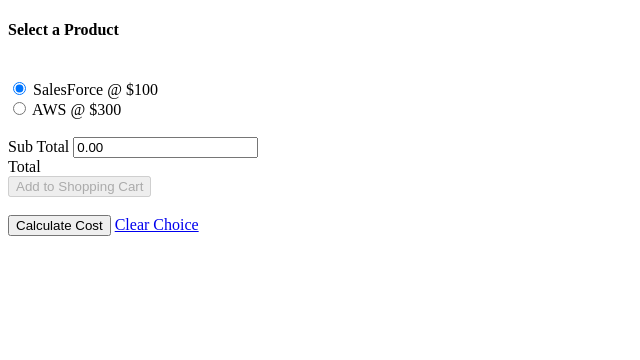
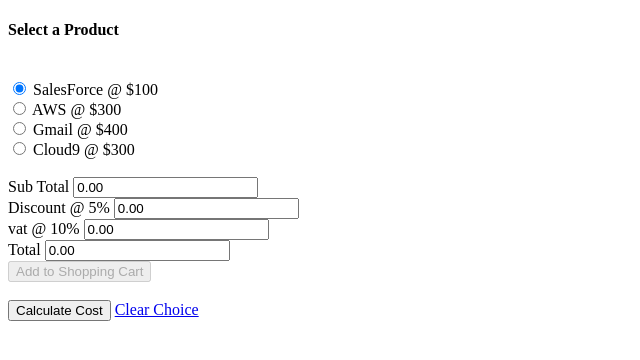
Before and after one commit to gabii0515/IS1113117722461, a PHP site: page /ebusiness/Ebus1.php in a window 1280 px wide. Shown: the top 360 px of the page, without its empty margins (0-640 px from the left). Run offline with PHP 8.4, Linux system fonts and the light colour scheme; some libraries are stand-ins or nearby versions.

Commit message:
added gmail and cloud9

```diff
--- a/ebusiness/Ebus1.php
+++ b/ebusiness/Ebus1.php
@@ -25,8 +25,20 @@
             <br/>
 
             <label for="aws">
-                <input type="radio" id="aws" name="product" onClick="disabledbtnProceed()"/>
+                <input type="radio" id="aws" name="product" onClick="disablebtnProceed()"/>
                 AWS @ $300
+            </label>
+            <br/>
+
+            <label for="gmail">
+                <input type="radio" id="gmail" name="product" onClick="disablebtnProceed()"/>
+                Gmail @ $400
+            </label>
+            <br/>
+
+            <label for="cloud9">
+                <input type="radio" id="cloud9" name="product" onClick="disablebtnProceed()"/>
+                Cloud9 @ $300
             </label>
 
             <br/>
@@ -36,12 +48,24 @@
                 Sub Total
                 <input type="text" id="subtotal" value="0.00" readonly/>
             </label>
+            <br/>
+
+            <label for="discount">
+                Discount @ 5%
+                <input type="text" id="discount" name="discount" value="0.00" readonly/>
+            </label>
+            <br/>
+
+            <label for="vat">
+                vat @ 10%
+                <input type="text" id="vat" name="vat" value="0.00" readonly/>
+            </label>
 
             <br/>
 
             <label for="total">
                 Total
-                <input type="hidden" id="total" name="total" value="0.00" readonly/>
+                <input type="text" id="total" name="total" value="0.00" readonly/>
             </label>
 
             <br/>
--- a/ebusiness/Ebus2.php
+++ b/ebusiness/Ebus2.php
@@ -10,6 +10,7 @@ session_start();
 
         <!--jQuery-->
         <script src="https://ajax.googleapis.com/ajax/libs/jquery/3.3.1/jquery.min.js"></script>
+        <script type="text/javascript" src="ebus2_validator.js"></script>
     </head>
     <body>
         <h4>Please enter your payment details</h4>
@@ -19,7 +20,7 @@ session_start();
 
                 <label for="user_pin">PINK</label>
 
-                <input type="password" id="user_pin" placeholder="Card PIN" maxlenght="4">
+                <input type="password" id="user_pin" placeholder="Card PIN" maxlength="4">
 
                 <button type="submit" id="btnPurchase" disabled>Proceed with Purchase</button>
 
@@ -33,6 +34,6 @@ session_start();
             $_SESSION["total"] = $_POST["total"];
             ?>
 
-        <script type="text/javascript" src="ebus2_validator.js"></script>
+
     </body>
 </html>
--- a/ebusiness/cost_calc.js
+++ b/ebusiness/cost_calc.js
@@ -4,30 +4,57 @@ function calcSub(){
 
     var argSubTotal;
 
-    if(document.getElementById("salesforce").checked){
+    if(document.getElementById('salesforce').checked) {
+        argSubTotal = 100;
+    }
+    else if (document.getElementById('aws').checked) {
+        argSubTotal = 300;
+    }
+    else if (document.getElementById('cloud9').checked) {
+        argSubTotal = 200;
+    }
+    else {
+        argSubTotal = 400;
+
+    }
 
 
-        argSubtotal = 100;
-    }
-    else {
-        argSubtotal = 300;
+    calcSub1(argSubTotal);
+
     }
 
-    display(argSubtotal);
+
+
+function calcSub1(parmSubTotal) {
+
+    var discountAmt = parmSubTotal * 0.05;
+    var tempPrice = parmSubTotal - discountAmt
+    var vatAmt = tempPrice * 0.10;
+    var totalPrice = tempPrice + vatAmt;
+
+    display(parmSubTotal, discountAmt, vatAmt, totalPrice);
+
 }
 
-function display(parm1){
+
+
+function display(parm1, parm2, parm3, parm4){
 
     document.getElementById("subtotal").value = parm1;
-    document.getElementById("total").value = parm1;
+    document.getElementById("discount").value = parm2;
+    document.getElementById("vat").value = parm3;
+    document.getElementById("total").value = parm4;
 
     enablebtnProceed();
+
 }
 
+
+
 function enablebtnProceed(){
-    $("#btnProceed").prop("disabled", false);
+    $('#btnproceed').prop('disabled', false);
 }
 
-function disablebtnProceed(){
-    $("#btnProceed").prop("disabled", true);
+function disablebtnProceed() {
+    $('btnproceed').prop('disabled', true);
 }
--- a/homepage.html
+++ b/homepage.html
@@ -14,9 +14,10 @@
 
     <body>
 
-        <img src="https://wallpaperscraft.com/image/girl_mountains_backpack_114178_5458x3705.jpg" height="100%" width="100%">
 
         <div class="wrapper">
+
+            <img src="https://wallpaperscraft.com/image/girl_mountains_backpack_114178_5458x3705.jpg" height="100%" width="100%">
 
 
             <nav>
@@ -36,13 +37,12 @@
 
 
 
-
         <section class="sec1"></section>
 
 
 
 
-        <!--section class="content">
+        <section class="content">
             <p>Lorem Ipsum is simply dummy text of the printing and typesetting
             industry. Lorem Ipsum has been the industry's standard dummy text
             ever since the 1500s, when an unknown printer took a galley of type
```
Also changed, not shown: CVs/cv_page1.html (+10 -3 lines), mystylesheet.css (+0 -9 lines), index.php (line endings or trailing spaces).
